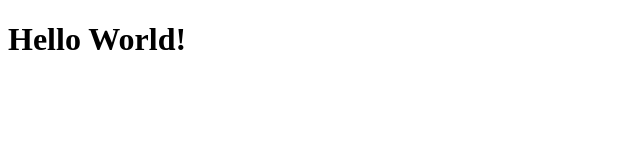
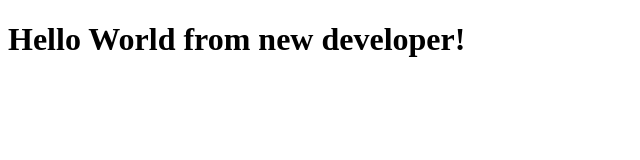
Before and after one commit to jahseed89/trials2, a plain HTML site: page index.html in a window 1280 px wide. Shown: the whole page, without its empty margins (0-640 px from the left). Drawn offline with Linux system fonts and the light colour scheme.

Commit message:
new title

```diff
--- a/index.html
+++ b/index.html
@@ -21,7 +21,7 @@
     - The freeCodeCamp Team
 
     -->
-    <h1>Hello World!</h1>
+    <h1>Hello World from new developer!</h1>
     <script  src="js/index.js"></script>
   </body>
 </html>
```
